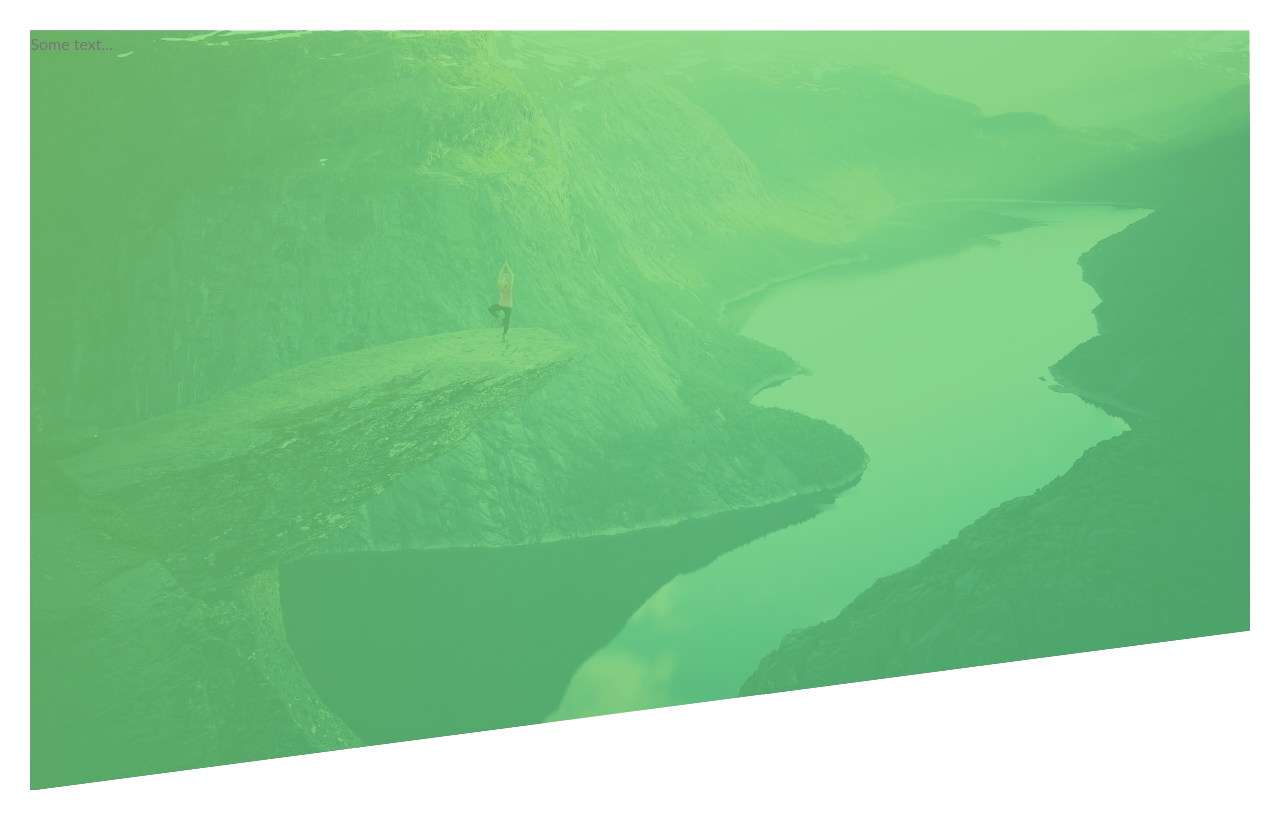
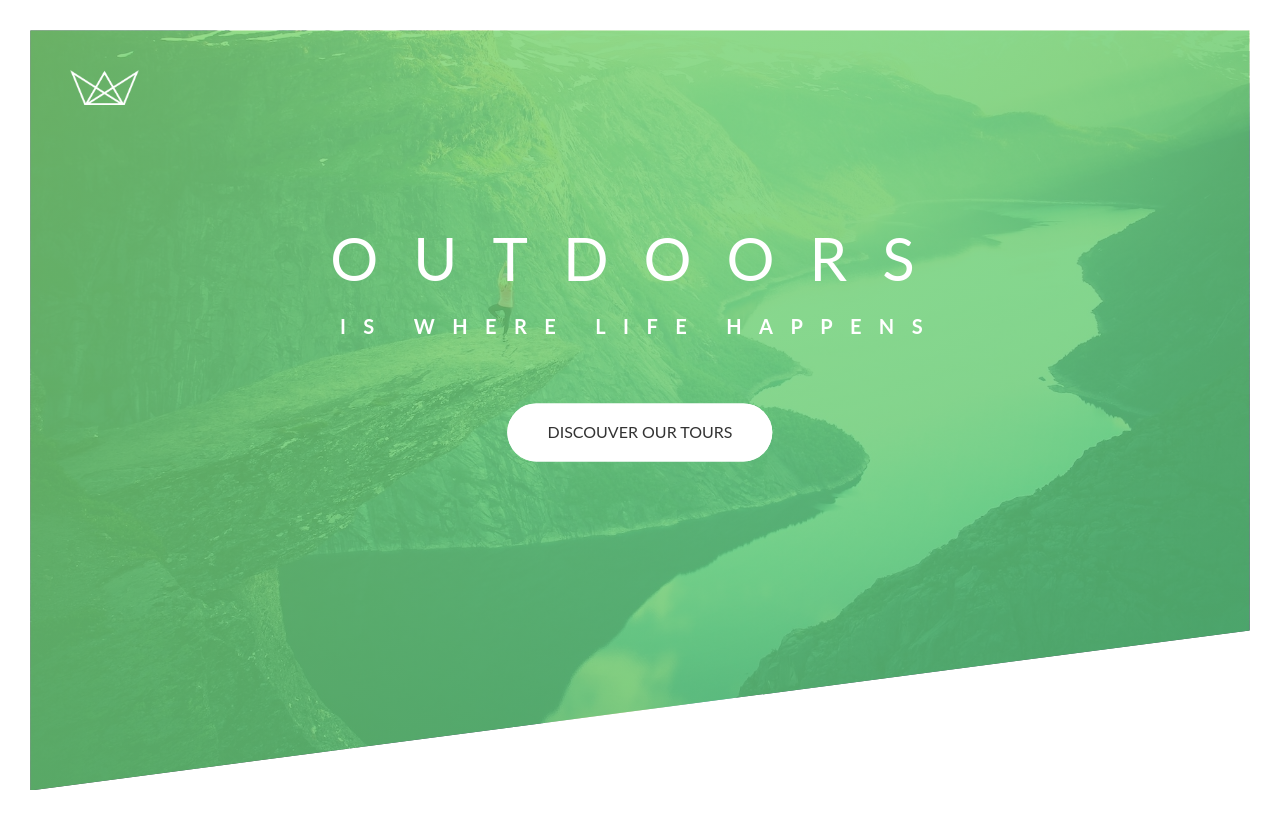
Before and after one commit to diddy2good/advanced-css-projects, a plain HTML site: page index.html in a window 1280 px wide. Drawn offline with Linux system fonts and the light colour scheme.

Commit message:
Header logo-box Header Text Header CTA Header Animation

```diff
--- a/css/style.css
+++ b/css/style.css
@@ -14,6 +14,7 @@ body {
 }
 
 .header {
+  position: relative;
   height: 95vh;
   background-image: linear-gradient(to right bottom, rgba(126, 213, 111, 0.8), rgba(85, 197, 122, 0.8)),
     url(../img/hero.jpg);
@@ -22,3 +23,141 @@ body {
 
   clip-path: polygon(0 0, 100% 0, 100% 75vh, 0 100%);
 }
+
+.logo-box {
+  position: absolute;
+  top: 40px;
+  left: 40px;
+}
+
+.logo {
+  height: 35px;
+}
+
+.text-box {
+  position: absolute;
+  top: 40%;
+  left: 50%;
+  transform: translate(-50%, -50%);
+  text-align: center;
+}
+
+.heading-primary {
+  color: #fff;
+  text-transform: uppercase;
+  backface-visibility: hidden;
+  margin-bottom: 60px;
+}
+
+.heading-primary-main {
+  display: block;
+  font-size: 60px;
+  font-weight: 400;
+  letter-spacing: 35px;
+  animation: moveInLeft 1s ease-out;
+}
+
+.heading-primary-sub {
+  display: block;
+  font-size: 20px;
+  font-weight: 700;
+  letter-spacing: 17.4px;
+  animation: moveInRight 1s ease-out;
+}
+
+@keyframes moveInLeft {
+  0% {
+    opacity: 0;
+    transform: translateX(-100px);
+  }
+
+  80% {
+    transform: translateX(10px);
+  }
+
+  100% {
+    opacity: 1;
+    transform: translate(0);
+  }
+}
+
+@keyframes moveInRight {
+  0% {
+    opacity: 0;
+    transform: translateX(100px);
+  }
+
+  80% {
+    transform: translateX(-10px);
+  }
+
+  100% {
+    opacity: 1;
+    transform: translate(0);
+  }
+}
+
+@keyframes moveInBottom {
+  0% {
+    opacity: 0;
+    transform: translateY(30px);
+  }
+
+  100% {
+    opacity: 1;
+    transform: translate(0);
+  }
+}
+
+.btn:link,
+.btn:visited {
+  text-transform: uppercase;
+  text-decoration: none;
+  padding: 15px 40px;
+  display: inline-block;
+  border-radius: 100px;
+  transition: all .2s;
+  position: relative;
+}
+
+.btn:hover {
+  transform: translateY(-3px);
+  box-shadow: 0 10px 20px rgba(0, 0, 0, 0.2);
+}
+
+.btn:active {
+  transform: translateY(-1px);
+  box-shadow: 0 5px 10px rgba(0, 0, 0, 0.2);
+}
+
+.btn-white {
+  background-color: white;
+  color: #333;
+}
+
+.btn::after {
+  content: '';
+  display: inline-block;
+  height: 100%;
+  width: 100%;
+  border-radius: 100px;
+  position: absolute;
+  top: 0;
+  left: 0;
+  z-index: -1;
+  transition: all .4s;
+}
+
+.btn-white::after {
+  background-color: #fff;
+}
+
+.btn:hover::after {
+  transform: scaleX(1.4) scaleY(1.6);
+  opacity: 0;
+}
+
+.btn-animated {
+  animation: moveInBottom .5s ease-out .75s;
+  animation-fill-mode: backwards;
+}
--- a/index.html
+++ b/index.html
@@ -11,7 +11,17 @@
 </head>
 <body>
   <header class="header">
-    Some text...
+    <div class="logo-box">
+      <img src="./img/logo-white.png" alt="Logo" class="logo">
+    </div>
+    <div class="text-box">
+      <h1 class="heading-primary">
+        <span class="heading-primary-main">Outdoors</span>
+        <span class="heading-primary-sub">is where life happens</span>
+      </h1>
+      <a href="#" class="btn btn-white btn-animated" >Discouver our tours</a>
+    </div>
+
   </header>
 </body>
 </html>
```
